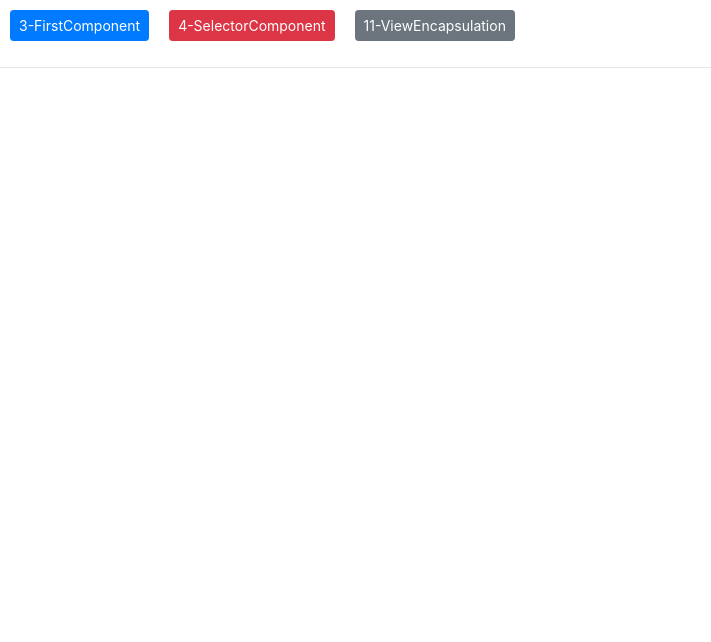
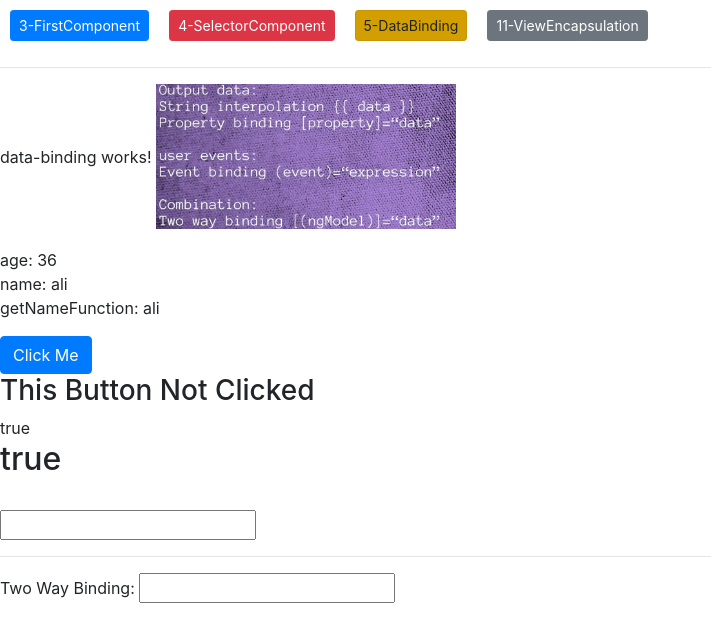
Before and after one commit to MohammadDabirsiaghi/Angular_FoadShariat, an Angular app: page /DataBinding in a window 1280 px wide. Before the commit this address led to /. Shown: the top 642 px of the page, without its empty margins (0-711 px from the left). Built offline with nearby package versions, Linux system fonts and the light colour scheme.

Commit message:
DataBinding

```diff
--- a/src/app/app.component.html
+++ b/src/app/app.component.html
@@ -1,6 +1,7 @@
 
 <a class="btn btn-primary btn-sm" routerLink="/FirstComponent" routerLinkActive="active">3-FirstComponent</a>
 <a class="btn btn-danger btn-sm" routerLink="/SelectorComponent" routerLinkActive="active">4-SelectorComponent</a>
+<a class="btn btn-warning btn-sm" routerLink="/DataBinding" routerLinkActive="active">5-DataBinding</a>
 <a class="btn btn-secondary btn-sm" routerLink="/ViewEncapsulation" routerLinkActive="active">11-ViewEncapsulation</a>
 <hr/>
 <router-outlet></router-outlet>
--- /dev/null
+++ b/src/app/data-binding/data-binding.component.html
@@ -0,0 +1,23 @@
+<p>
+  data-binding works!
+  <img src="../../assets/databinding.jpg" width="300" />
+</p>
+<p>
+  age:  {{age}}
+<br/>
+name: {{name}}
+<br/>
+getNameFunction: {{getName()}}
+</p>
+<button class="btn btn-primary" [disabled]="!allowClick" (click)="onButtonClick()">Click Me</button>
+<h3>{{btnClick}}</h3>
+{{allowClick}}
+<br/>
+<h2 [innerText]="allowClick"></h2>
+<br/>
+<input type="text" (input)="onInputChange($event)"/>
+<h2>{{lastName}}</h2>
+<hr/>
+Two Way Binding:
+<input type="text" [(ngModel)]="lastName">
+<h2>{{lastName}}</h2>
--- /dev/null
+++ b/src/app/data-binding/data-binding.component.ts
@@ -0,0 +1,37 @@
+import { Component, OnInit } from '@angular/core';
+
+@Component({
+  selector: 'app-data-binding',
+  templateUrl: './data-binding.component.html',
+  styleUrls: ['./data-binding.component.css']
+})
+export class DataBindingComponent implements OnInit {
+
+  age:number=36;
+  name:string="ali";
+
+  allowClick=false;
+
+  btnClick="This Button Not Clicked";
+  lastName:string;
+  getName(){
+    return this.name;
+  }
+  onButtonClick(){
+    this.btnClick="This Button Clicked";
+  }
+  constructor() {
+
+    setTimeout(() => {
+      this.allowClick=true;
+    }, 3000);
+  }
+
+  onInputChange(event:Event){
+    console.log(event);
+    this.lastName=(<HTMLInputElement>event.target).value;
+  }
+  ngOnInit() {
+  }
+
+}
```
Also changed, not shown: src/app/app.module.ts (+6 -2 lines), src/app/data-binding/data-binding.component.css (added), src/assets/databinding.jpg (added), 1 other file (tests, documents, lock files or other folders).
